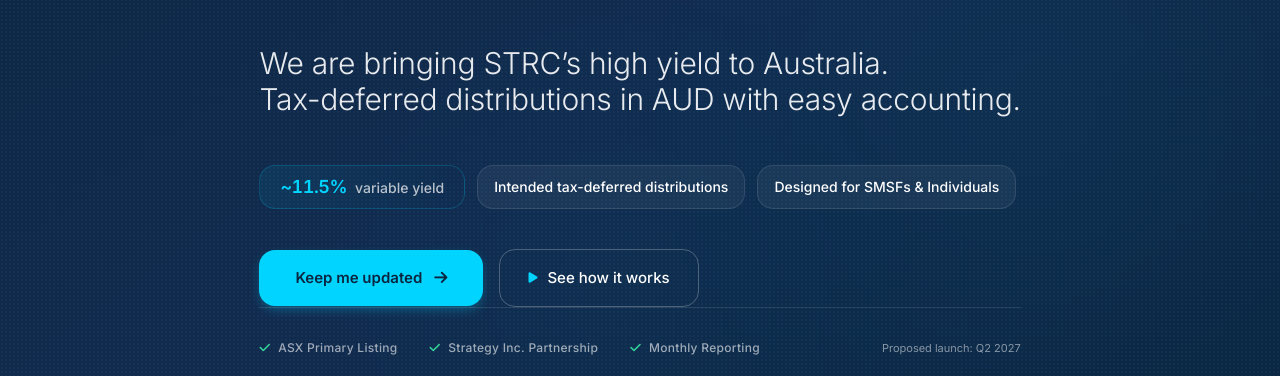
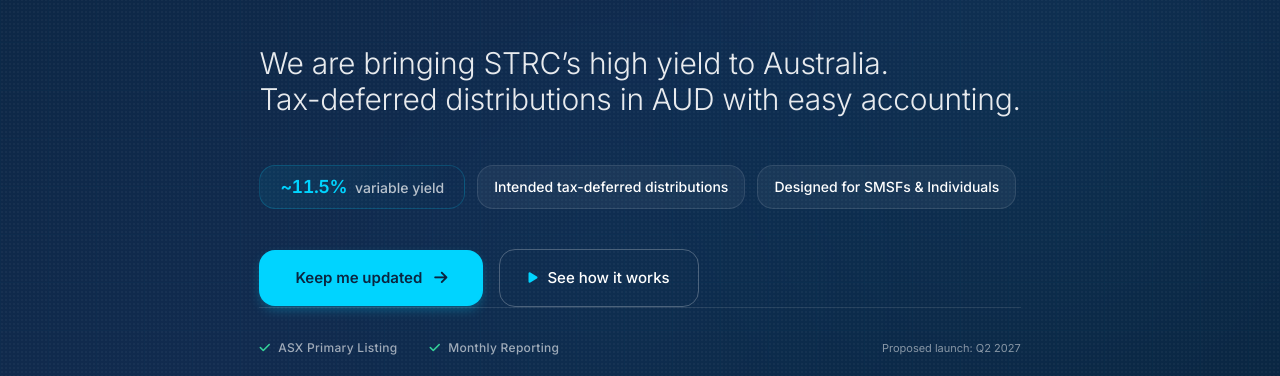
Before and after one commit to davidfawcett/ausy, a plain HTML site: page index.html in a window 1280 px wide. Shown: the part 424-800 px from the top of the page. Drawn offline with nearby package versions, Linux system fonts and the light colour scheme.

Commit message:
Remove 'Strategy Inc. Partnership' claim from hero trust bar for accuracy

```diff
--- a/index.html
+++ b/index.html
@@ -367,10 +367,6 @@
                         <div class="flex items-center gap-x-2">
                             <i class="fa-solid fa-check text-emerald-400"></i>
                             <span>ASX Primary Listing</span>
-                        </div>
-                        <div class="flex items-center gap-x-2">
-                            <i class="fa-solid fa-check text-emerald-400"></i>
-                            <span>Strategy Inc. Partnership</span>
                         </div>
                         <div class="flex items-center gap-x-2">
                             <i class="fa-solid fa-check text-emerald-400"></i>
```
